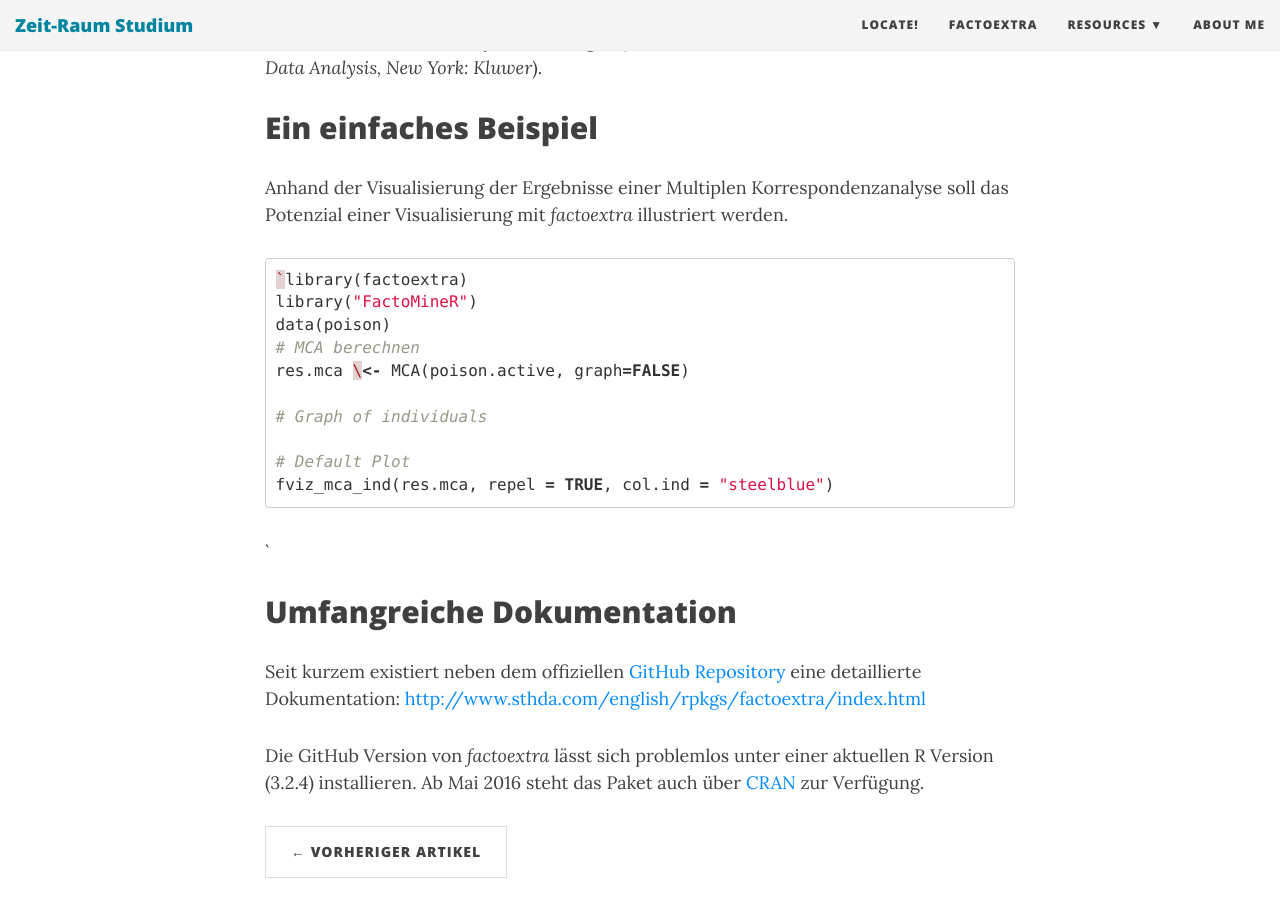
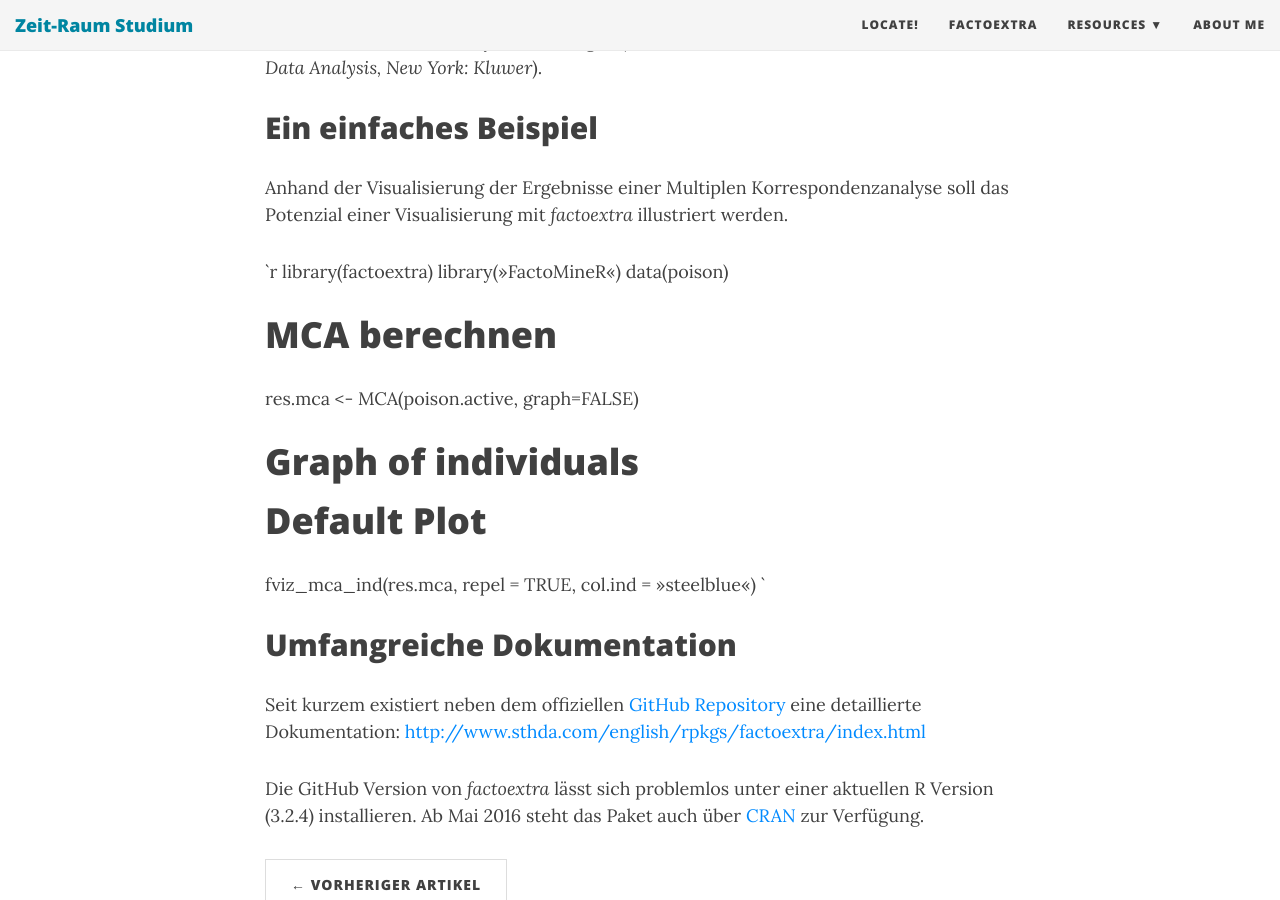
Before and after one commit to inventionate/inventionate-github-pages-backup, a Jekyll site: the page built from _posts/2016-04-26-factoextra.md, in a window 1280 px wide and 900 px high, scrolled down 1064 px. Built offline with Jekyll 4.4.1, drawn with Linux system fonts in a browser that asks for light colours; nearby versions of some CDN libraries; comment, search, counter and statistics services are not loaded.

Commit message:
factoextra post.

````diff
--- a/_posts/2016-04-26-factoextra.md
+++ b/_posts/2016-04-26-factoextra.md
@@ -3,10 +3,10 @@
 title: factoextra
 subtitle: Visualisierung der Ergebnisse Geometrischer Datenanalysen
 bigimg:
-- "/img/fviz_mfa-1.png" : "Wolke der Individuen – Multiple Faktorenanalyse"
-- "/img/fviz_mfa-2.png" : "Konzentrationsellipsen – Multiple Faktorenanalyse"
-- "/img/fviz_mfa-3.png" : "Wolke der Subindividuen – Multiple Faktorenanalyse"
-- "/img/fviz_mfa-1.png" : "Konfidenzellipsen — Multiple Faktorenanalyse"
+- "/img/fviz\_mfa-1.png" : "Wolke der Individuen – Multiple Faktorenanalyse"
+- "/img/fviz\_mfa-2.png" : "Konzentrationsellipsen – Multiple Faktorenanalyse"
+- "/img/fviz\_mfa-3.png" : "Wolke der Subindividuen – Multiple Faktorenanalyse"
+- "/img/fviz\_mfa-1.png" : "Konfidenzellipsen — Multiple Faktorenanalyse"
 ---
 
 Bei _factoextra_ handelt es sich um ein [R Paket][1], das 2015 von [Alboukadel Kassambara][2] entwickelt wurde.  Das Paket ermöglicht es die Ergebnisse multivariater Analyseverfahren zu extrahieren und zu visualisieren. Bei den unterstützten Verfahren handelt es sich um geometrische Verfahren (Hauptkomponentenanalyse, Multiple Korrespondenzanalyse, Clusterverfahren usf.). Insofern ist _factoextra_ ein ideales Werkzeug um _Geometrische Datenanalysen_ durchzuführen. Es eignet sich dafür besonders, weil es zur Visualisierung der Ergebnisse auf Hadley Wickhams [ggplot2][3] zurückgreift. Die generierten sind daher einfach an die individuellen Bedürfnisse anpassbar.
@@ -19,8 +19,8 @@
 
 Anhand der Visualisierung der Ergebnisse einer Multiplen Korrespondenzanalyse soll das Potenzial einer Visualisierung mit _factoextra_ illustriert werden.
 
-```r
-`library(factoextra)
+`r
+library(factoextra)
 library("FactoMineR")
 data(poison)
 # MCA berechnen
@@ -29,8 +29,7 @@
 # Graph of individuals
 
 # Default Plot
-fviz_mca_ind(res.mca, repel = TRUE, col.ind = "steelblue")
-```
+fviz\_mca\_ind(res.mca, repel = TRUE, col.ind = "steelblue")
 `
 
 
````
